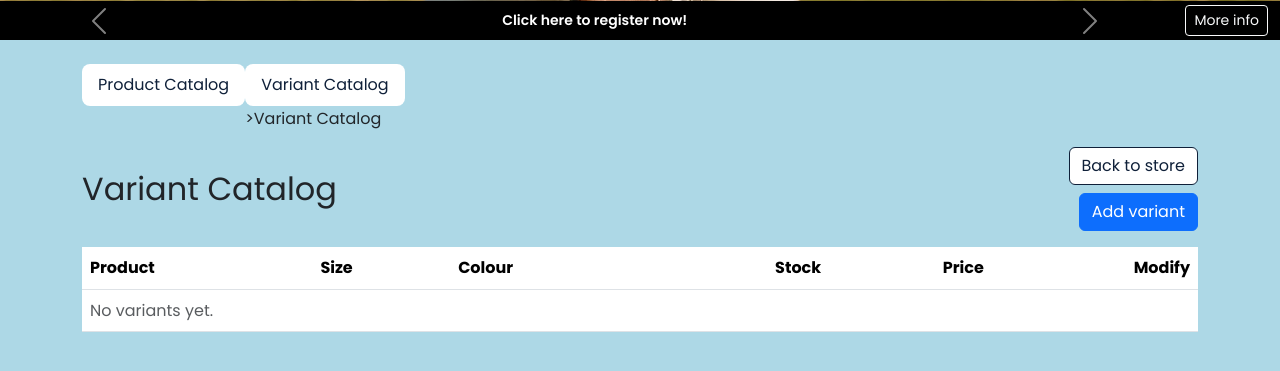
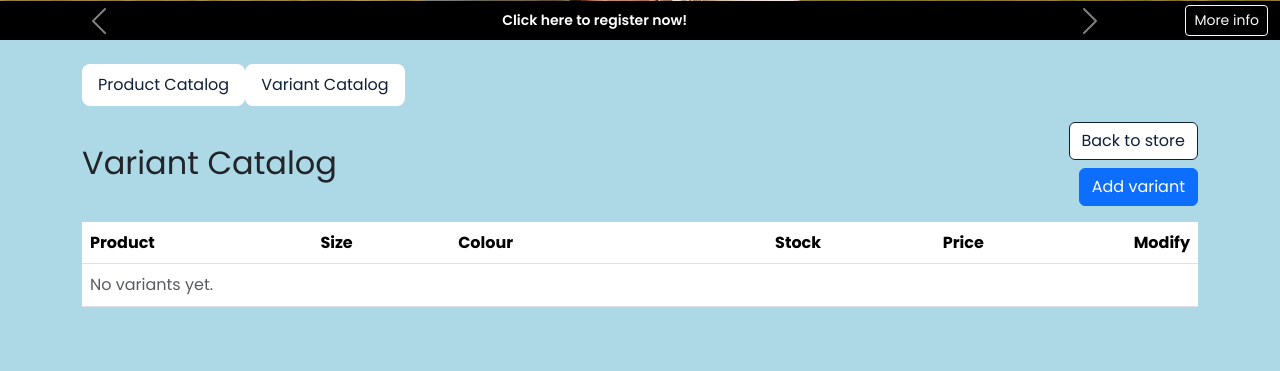
Before and after one commit to TheRealMcCall/happy_tails, a Django app: template store/templates/store/manage/variants.html in a window 1280 px wide. Shown: the part 449-820 px from the top of the page. Run offline with Django 5.2, Linux system fonts and the light colour scheme; the template is opened without the code that fills it, so the values that code supplies are empty; some libraries are stand-ins or nearby versions.

Commit message:
Fix: typo error with end of <a> tag

```diff
--- a/store/templates/store/manage/variants.html
+++ b/store/templates/store/manage/variants.html
@@ -11,7 +11,7 @@
             <li class="nav-item">
                 <a class="nav-link {% if request.resolver_match.url_name == 'manage_variants' %}active{% endif %}"
                     href="{% url 'store:manage_variants' %}" aria-label="Go to variant catalog">Variant
-                    Catalog</a>>Variant Catalog</a>
+                    Catalog</a>
             </li>
         </ul>
     </nav>
```
